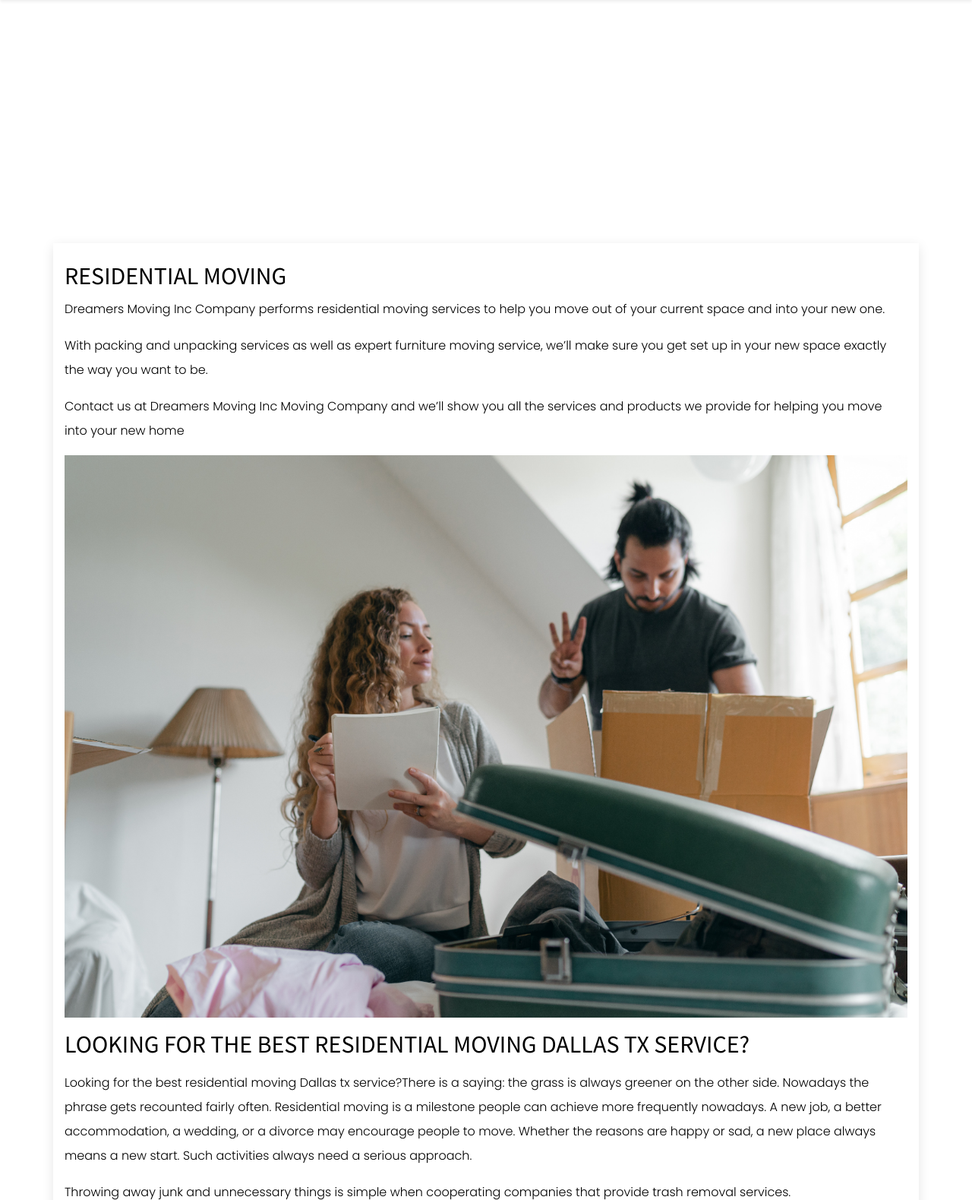
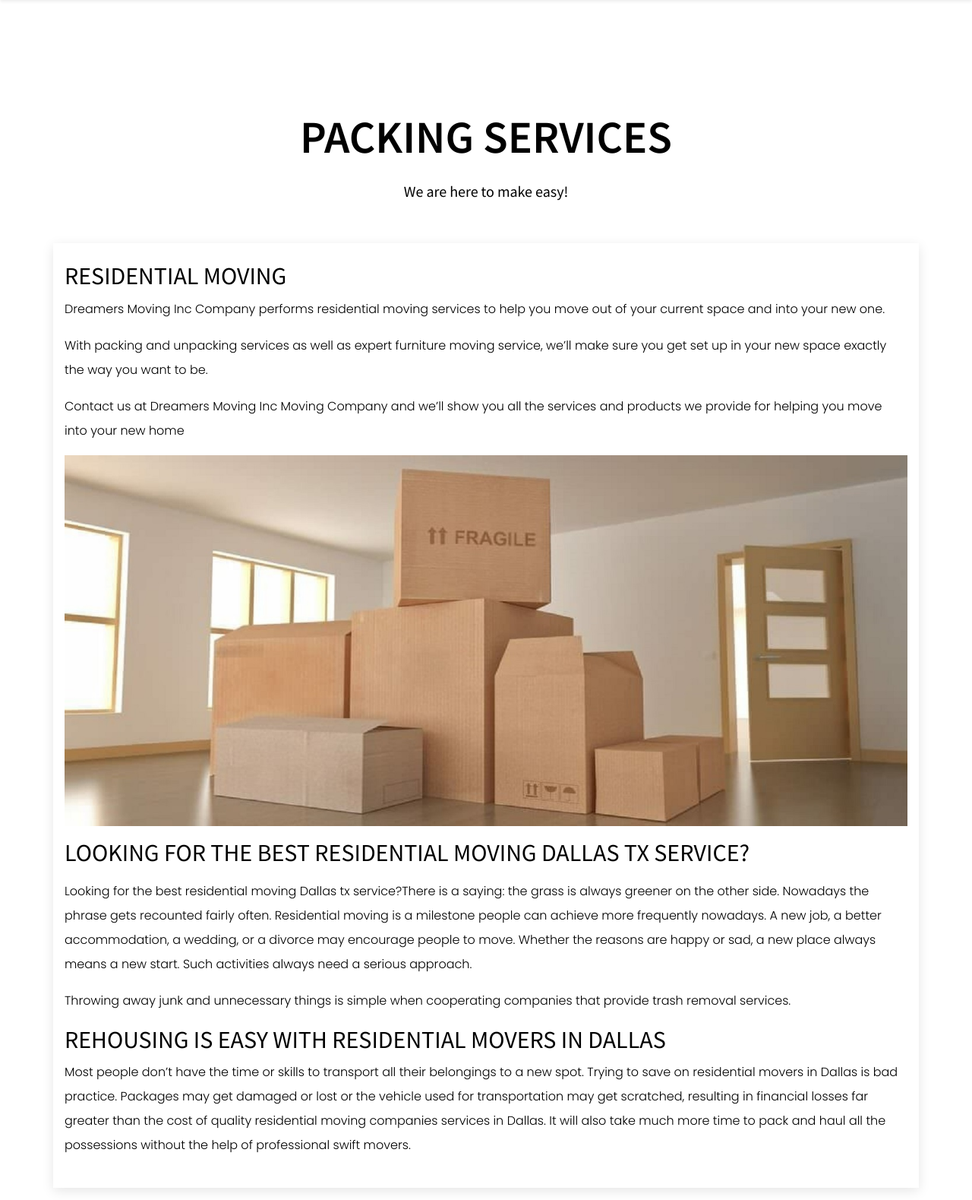
Before and after one commit to omoyolab/DreamersMoving, a Django app: page /dreamer/packing/ in a window 1280 px wide. Shown: the part 126-1705 px from the top of the page at 76% size. Run offline with Django 3.2, Linux system fonts and the light colour scheme; style sheets or scripts are compiled from the project's sources; parts of the project's set-up code (start-up, migrations or seed data) failed here and were passed over; some libraries are stand-ins or nearby versions.

Commit message:
Added tet for package

```diff
--- a/templates/packing.html
+++ b/templates/packing.html
@@ -8,9 +8,9 @@
     <div class="container pt-0 pt-md-5">
         <div class="row mt-0 mt-md-5 pt-5">
             <div class="col-12 col-md-12 text-center">
-                <h1 class="text-uppercase text-white">Packing Services
+                <h1 class="text-uppercase">Packing Services
                 </h1>
-                <h4 class="sub-heading animated text-white mt-0 mt-md-4">We are here to make easy!</h4>
+                <h4 class="sub-heading animated mt-0 mt-md-4">We are here to make easy!</h4>
 
             </div>
         </div>
@@ -24,16 +24,19 @@
 
                 <div class="col-12 col-md-12">
                     <h3>RESIDENTIAL MOVING</h3>
-              <p>Dreamers Moving Inc Company performs residential moving services to help you move out of your current space and into your new one.</p>
+                    <p>Dreamers Moving Inc Company performs residential moving services to help you move out of your
+                        current space and into your new one.</p>
                     <p>
-                 With packing and unpacking services as well as expert furniture moving service, we’ll make sure you get set up in your new space exactly the way you want to be.
+                        With packing and unpacking services as well as expert furniture moving service, we’ll make sure
+                        you get set up in your new space exactly the way you want to be.
                     </p>
-              <p>Contact us at Dreamers Moving Inc Moving Company and we’ll show you all the services and products we provide for helping you move into your new home</p>
+                    <p>Contact us at Dreamers Moving Inc Moving Company and we’ll show you all the services and products
+                        we provide for helping you move into your new home</p>
 
 
                 </div>
                 <div class="col-12 col-md-12">
-                <img src="{% static 'images/banner2.jpg' %}" alt="" class="img-fluid">
+                    <img src="{% static 'images/package.jpg' %}" alt="" class="img-fluid">
                 </div>
                 <div class="col-12 mt-3">
                     <h3>
@@ -41,13 +44,23 @@
 
 
                     <p class="mt-3">
-                        Looking for the best residential moving Dallas tx service?There is a saying: the grass is always greener on the other side. Nowadays the phrase gets recounted fairly often. Residential moving is a milestone people can achieve more frequently nowadays. A new job, a better accommodation, a wedding, or a divorce may encourage people to move. Whether the reasons are happy or sad, a new place always means a new start. Such activities always need a serious approach.
+                        Looking for the best residential moving Dallas tx service?There is a saying: the grass is always
+                        greener on the other side. Nowadays the phrase gets recounted fairly often. Residential moving
+                        is a milestone people can achieve more frequently nowadays. A new job, a better accommodation, a
+                        wedding, or a divorce may encourage people to move. Whether the reasons are happy or sad, a new
+                        place always means a new start. Such activities always need a serious approach.
                     </p>
-                      <p>Throwing away junk and unnecessary things is simple when cooperating companies that provide trash removal services.</p>
+                    <p>Throwing away junk and unnecessary things is simple when cooperating companies that provide trash
+                        removal services.</p>
                 </div>
                 <div class="col-12 col-md-12">
                     <h3>REHOUSING IS EASY WITH RESIDENTIAL MOVERS IN DALLAS</h3>
-              <p>Most people don’t have the time or skills to transport all their belongings to a new spot. Trying to save on residential movers in Dallas is bad practice. Packages may get damaged or lost or the vehicle used for transportation may get scratched, resulting in financial losses far greater than the cost of quality residential moving companies services in Dallas. It will also take much more time to pack and haul all the possessions without the help of professional swift movers.</p>
+                    <p>Most people don’t have the time or skills to transport all their belongings to a new spot. Trying
+                        to save on residential movers in Dallas is bad practice. Packages may get damaged or lost or the
+                        vehicle used for transportation may get scratched, resulting in financial losses far greater
+                        than the cost of quality residential moving companies services in Dallas. It will also take much
+                        more time to pack and haul all the possessions without the help of professional swift movers.
+                    </p>
 
 
 
@@ -57,35 +70,5 @@
         </div>
     </section>
 
-
- <!-- <section class="contact-map py-5">
-     <div class="container">
-         <div class="row justify-content-center">
-             <div class="col-12 col-lg-7 text-center">
-                  <h4 class="font-weight-bold">Ready to get in touch? Contact us now</h4>
-                  <h5 class="mt-3">With our customer resolution center,
-our expert team is available 9AM to 6PM - Monday to Friday
-to answer any questions and assist.</h5>
-            <div class="row justify-content-center mt-4">
-                <div class="col-6 col-md-4">
-                      <i class="fa fa-phone display-2"></i>
-                      <p class="font-weight-bold text-white"> +1(214) 2843377</p>
-                      <a href="contact.html" class="btn btn-secondary w-100 d-block rounded-pill px-3 px-md-5 py-3">Contact us</a>
-                      Click here for Contact
-                </div>
-                 <div class="col-6 col-md-4">
-                   <i class="fa fa-truck"></i>
-                    <p class="font-weight-bold text-white"> +1(214) 2843377</p>
-                   <a href="quote.html" class="btn btn-secondary d-block w-100 rounded-pill  px-3 px-md-5 py-3">Get Quote</a>
-                   Click here for Request
-                </div>
-            </div>
-             </div>
-         </div>
-     </div>
- </section> -->
-
-
 </main>
-
 {% endblock content %}
```
Also changed, not shown: static/images/package.jpg (added). Lines whose indentation alone changed are shown as unchanged.
